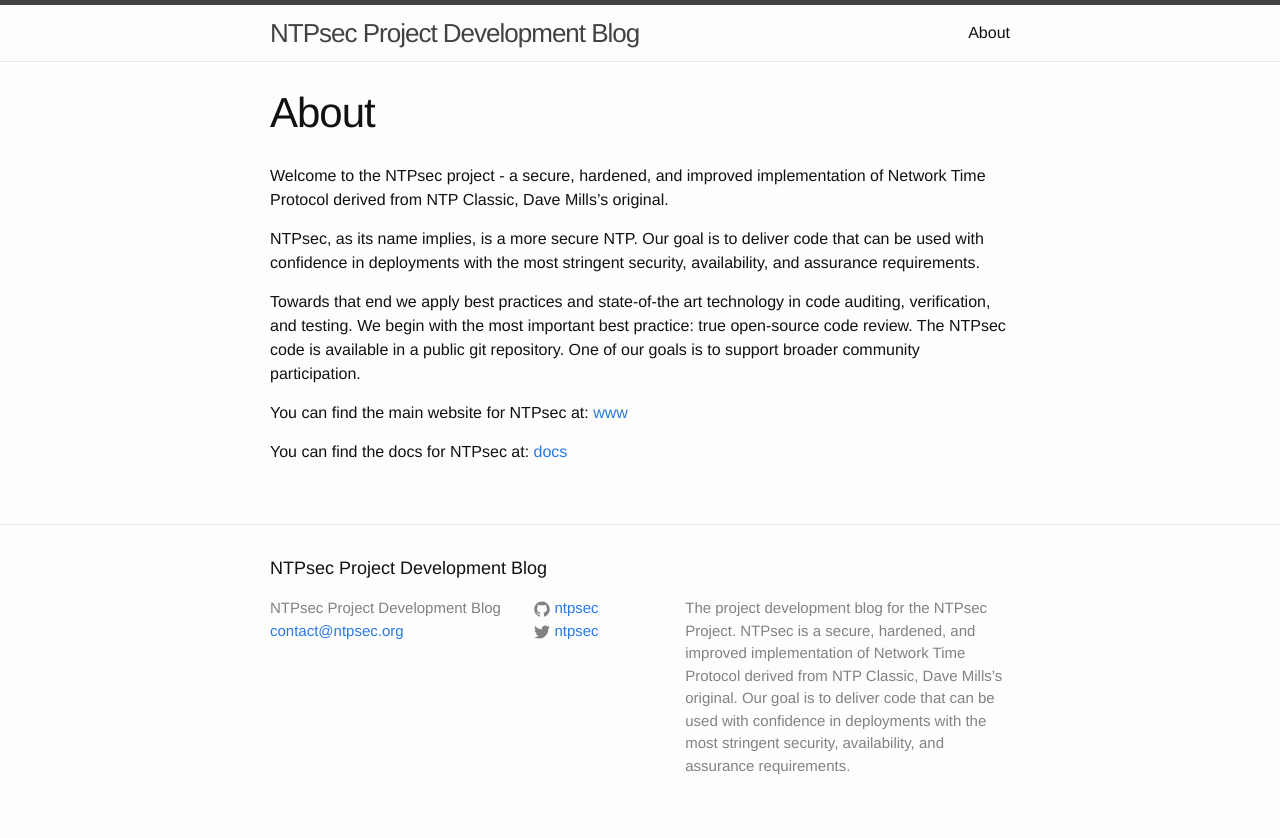
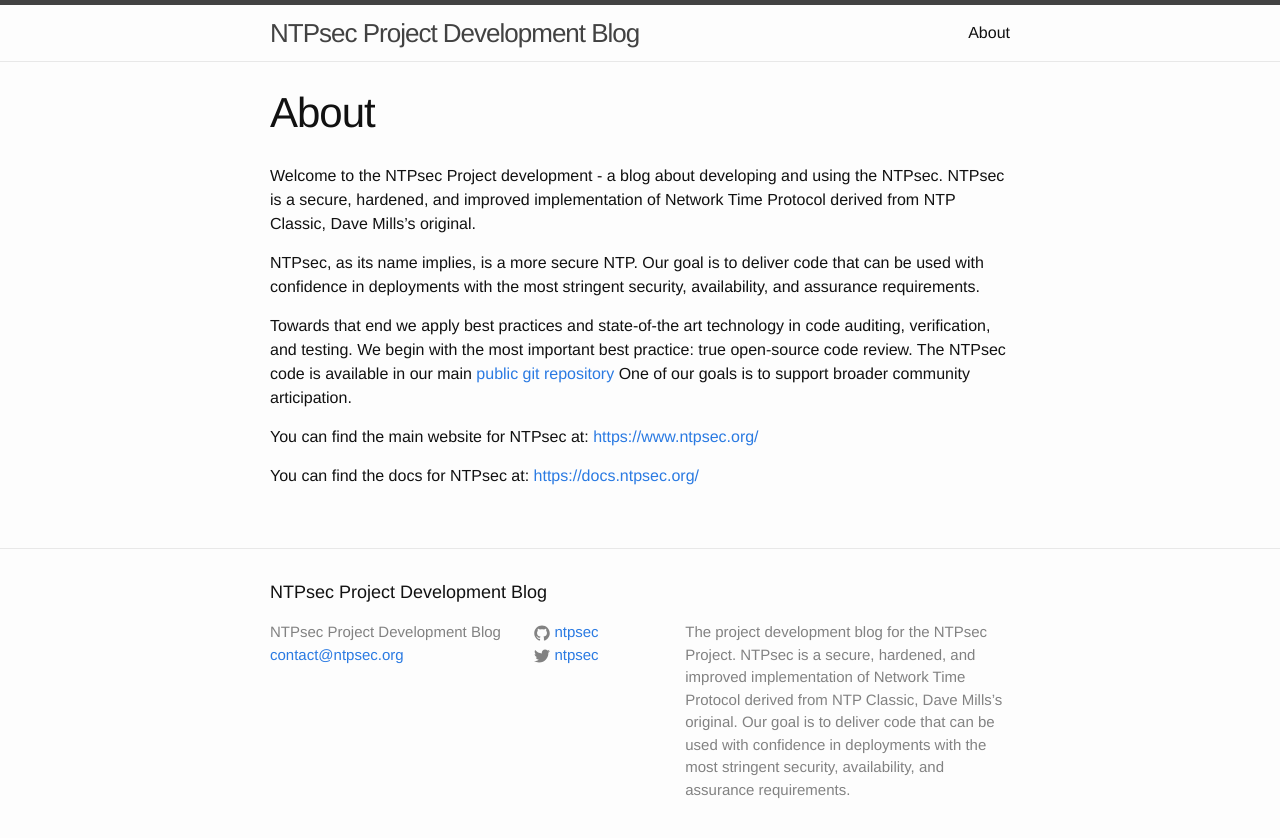
Before and after one commit to ntpsec/blog, a Jekyll site: the page built from about.md, in a window 1280 px wide. Shown: the top 838 px of the page. Built offline with Jekyll 4.4.1, drawn with Linux system fonts in a browser that asks for light colours.

Commit message:
about: link fixes.

```diff
--- a/about.md
+++ b/about.md
@@ -4,7 +4,8 @@
 permalink: /about/
 ---
 
-Welcome to the NTPsec project - a secure, hardened, and improved
+Welcome to the NTPsec Project development  - a blog about developing and
+using the NTPsec.   NTPsec is a secure, hardened, and improved
 implementation of Network Time Protocol derived from NTP Classic, Dave
 Mills's original.
 
@@ -15,11 +16,12 @@
 Towards that end we apply best practices and state-of-the art
 technology in code auditing, verification, and testing. We begin with
 the most important best practice: true open-source code review.  The
-NTPsec code is available in a public git repository. One of our goals
-is to support broader community participation.
+NTPsec code is available in our main
+[public git repository](https://gitlab.com/NTPsec/ntpsec.git)
+One of our goals is to support broader community articipation.
 
 You can find the main website for NTPsec at:
-[www](https://ntpsec.org/)
+[https://www.ntpsec.org/](https://www.ntpsec.org/)
 
 You can find the docs for NTPsec at:
-[docs](https://docs.ntpsec.org/)
+[https://docs.ntpsec.org/](https://docs.ntpsec.org/)
```
